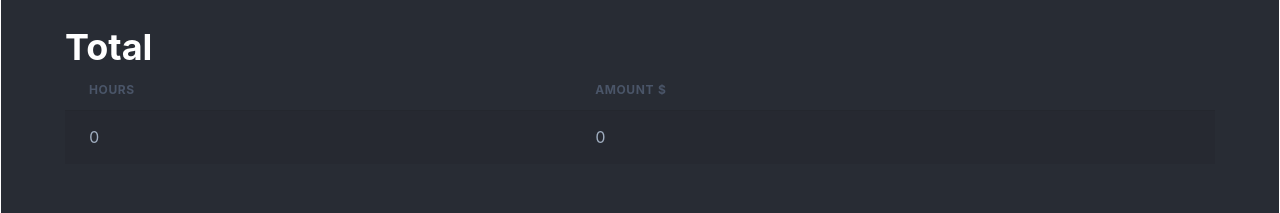
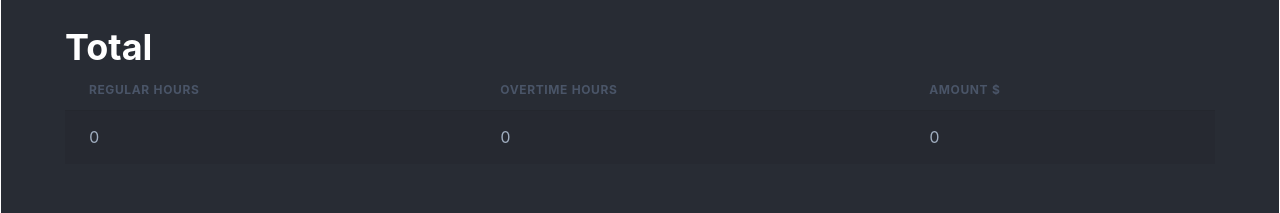
Before and after one commit to AlexBruma0/Schedule-app, a React (Create React App) app in the folder client/: page / in a window 1280 px wide. Shown: the part 275-488 px from the top of the page. Built offline with nearby package versions, Linux system fonts and the light colour scheme; no server answers.

Commit message:
overtime hours

```diff
--- a/client/src/App.js
+++ b/client/src/App.js
@@ -67,6 +67,14 @@ function App() {
   + (items[6]?.hours?items[6]?.hours: 0) + (items[7]?.hours?items[7]?.hours: 0) +(items[8]?.hours?items[8]?.hours: 0)+
   (items[9]?.hours?items[9]?.hours: 0) + (items[10]?.hours?items[10]?.hours: 0) +(items[11]?.hours?items[11]?.hours: 0)
   + (items[12]?.hours?items[12]?.hours: 0) +(items[13]?.hours?items[13]?.hours: 0) ;
+
+  const overtimeHours = (items[0]?.hours?(items[0]?.hours>8? items[0]?.hours - 8 :0): 0) + (items[1]?.hours?(items[1]?.hours>8? items[1]?.hours - 8 :0): 0)
+  + (items[2]?.hours?(items[2]?.hours>8? items[2]?.hours - 8 :0): 0) + (items[3]?.hours?(items[3]?.hours>8? items[3]?.hours - 8 :0): 0)
+  + (items[4]?.hours?(items[4]?.hours>8? items[4]?.hours - 8 :0): 0) + (items[5]?.hours?(items[5]?.hours>8? items[5]?.hours - 8 :0): 0)
+  + (items[2]?.hours?(items[6]?.hours>8? items[6]?.hours - 8 :0): 0) + (items[7]?.hours?(items[7]?.hours>8? items[7]?.hours - 8 :0): 0)
+  + (items[2]?.hours?(items[8]?.hours>8? items[8]?.hours - 8 :0): 0) + (items[9]?.hours?(items[9]?.hours>8? items[9]?.hours - 8 :0): 0)
+  + (items[2]?.hours?(items[10]?.hours>8? items[10]?.hours - 8 :0): 0) + (items[11]?.hours?(items[11]?.hours>8? items[11]?.hours - 8 :0): 0)
+  + (items[2]?.hours?(items[12]?.hours>8? items[12]?.hours - 8 :0): 0) + (items[13]?.hours?(items[13]?.hours>8? items[13]?.hours - 8 :0): 0)
   return (
     <div className="App">
       <Box className="App-header" border='1px'>
@@ -153,16 +161,26 @@ function App() {
           <Table variant="striped" colorScheme="blackAlpha" size="md">
             <Thead color="red">
               <Tr color="red" fontSize="md">
-                <Th>Hours</Th>
+                <Th>Regular Hours</Th>
+                <Th>Overtime Hours</Th>
                 <Th>Amount $</Th>
               </Tr>
             </Thead>
             <Tbody>
-              <Tr color="gray.400" fontSize="md">
-                <Td > {hours}</Td>
-                <Td>{hours * 40}</Td>
 
+
+
+                {((hours - overtimeHours) <=80) &&
+                              <Tr color="gray.400" fontSize="md">
+                                <Td > {hours - overtimeHours}</Td>
+                                <Td>{overtimeHours}</Td>
+                  <Td>{(hours - overtimeHours) * 40 + (overtimeHours * 40 *1.5)}</Td>
               </Tr>
+
+                }
+
+
+
             </Tbody>
           </Table>
         </TableContainer>
```
